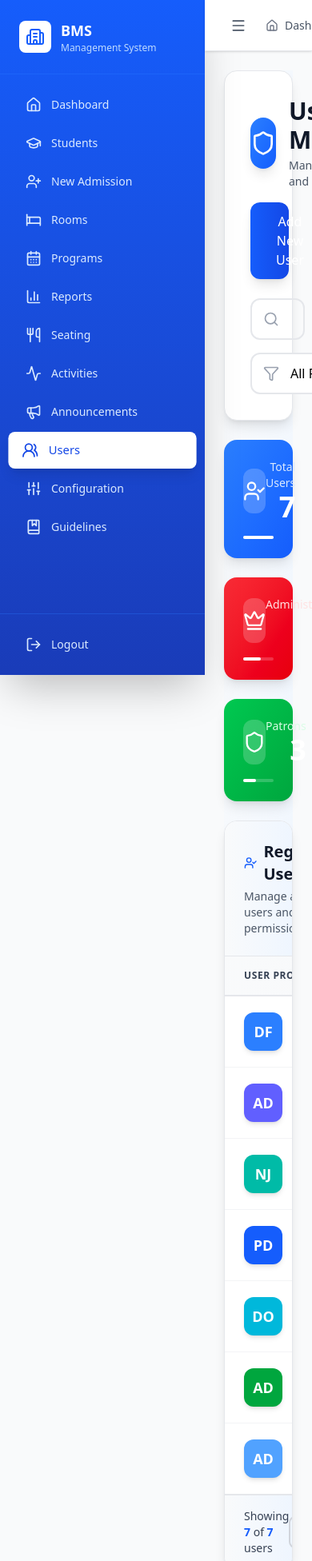
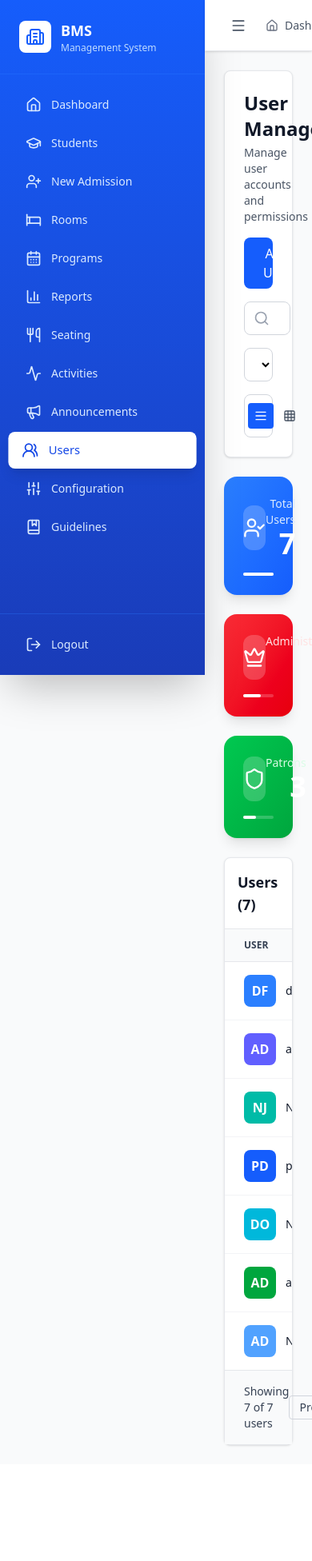
Before and after one commit to fabdev250/cbgmanage, a React (Vite) app: page /users in a window 390 px wide. Shown: the top 1952 px of the page at 80% size. After the commit the page ends 1831 px from the top, so only its background shows below. Built offline with nearby package versions, Linux system fonts and the light colour scheme.

Commit message:
added new users

```diff
--- a/src/pages/Users.jsx
+++ b/src/pages/Users.jsx
@@ -1,11 +1,11 @@
 import React, { useState } from 'react';
-import { UserPlus, Search, MoreVertical, Mail, Shield, Edit, Trash2, Lock, UserCheck, Crown, Filter } from 'lucide-react';
+import { UserPlus, Search, MoreVertical, Mail, Shield, Edit, Trash2, Lock, UserCheck, Crown, Filter, Grid3x3, LayoutGrid, List, AlignJustify } from 'lucide-react';
 
 const Users = () => {
   const [searchQuery, setSearchQuery] = useState('');
   const [selectedRole, setSelectedRole] = useState('all');
   const [openMenu, setOpenMenu] = useState(null);
-  const [showAddModal, setShowAddModal] = useState(false);
+  const [viewMode, setViewMode] = useState('list'); // list, grid, card, large, medium, small
 
   // Mock users data
   const users = [
@@ -89,54 +89,89 @@ const Users = () => {
   };
 
   return (
-    <div className="min-h-screen bg-gradient-to-br from-gray-50 to-blue-50">
+    <div className="min-h-screen bg-gray-50">
       <div className="max-w-7xl mx-auto">
-        {/* Enhanced Header */}
-        <div className="bg-white rounded-2xl shadow-lg border border-gray-200 p-8 mb-6">
-          <div className="flex flex-col lg:flex-row lg:items-center lg:justify-between gap-4 mb-6">
-            <div className="flex items-center gap-4">
-              <div className="w-16 h-16 bg-gradient-to-br from-blue-500 to-blue-600 rounded-2xl flex items-center justify-center shadow-lg">
-                <Shield className="w-8 h-8 text-white" />
-              </div>
+        {/* Simplified Header */}
+        <div className="bg-white rounded-lg shadow-sm border border-gray-200 p-6 mb-6">
+          <div className="flex flex-col lg:flex-row lg:items-center lg:justify-between gap-4 mb-4">
             <div>
-                <h1 className="text-3xl font-bold text-gray-900 flex items-center gap-2">
-                  User Management
-                </h1>
-                <p className="text-sm text-gray-600 mt-1">Manage user accounts, roles and permissions</p>
-              </div>
+              <h1 className="text-2xl font-bold text-gray-900">User Management</h1>
+              <p className="text-sm text-gray-600 mt-1">Manage user accounts and permissions</p>
             </div>
             <button
-              onClick={() => setShowAddModal(true)}
-              className="bg-gradient-to-r from-blue-600 to-blue-700 hover:from-blue-700 hover:to-blue-800 text-white px-6 py-3 rounded-xl font-medium flex items-center gap-2 shadow-lg hover:shadow-xl transition-all transform hover:scale-105"
+              className="bg-blue-600 hover:bg-blue-700 text-white px-4 py-2 rounded-lg font-medium flex items-center gap-2 transition-colors"
             >
               <UserPlus className="w-5 h-5" />
-              Add New User
+              Add User
             </button>
           </div>
 
-          {/* Enhanced Search and Filter */}
-          <div className="flex flex-col sm:flex-row gap-4">
+          {/* Search, Filter and View Options */}
+          <div className="flex flex-col lg:flex-row gap-4">
             <div className="relative flex-1">
-              <Search className="absolute left-4 top-1/2 transform -translate-y-1/2 w-5 h-5 text-gray-400" />
+              <Search className="absolute left-3 top-1/2 transform -translate-y-1/2 w-5 h-5 text-gray-400" />
               <input
                 type="text"
-                placeholder="Search users by name or email..."
+                placeholder="Search users..."
                 value={searchQuery}
                 onChange={(e) => setSearchQuery(e.target.value)}
-                className="w-full pl-12 pr-4 py-3 border-2 border-gray-200 rounded-xl focus:outline-none focus:ring-2 focus:ring-blue-500 focus:border-transparent transition-all"
+                className="w-full pl-10 pr-4 py-2 border border-gray-300 rounded-lg focus:outline-none focus:ring-2 focus:ring-blue-500"
               />
             </div>
-            <div className="relative">
-              <Filter className="absolute left-4 top-1/2 transform -translate-y-1/2 w-5 h-5 text-gray-400" />
             <select
               value={selectedRole}
               onChange={(e) => setSelectedRole(e.target.value)}
-                className="pl-12 pr-8 py-3 border-2 border-gray-200 rounded-xl focus:outline-none focus:ring-2 focus:ring-blue-500 focus:border-transparent appearance-none bg-white transition-all min-w-[200px]"
+              className="px-4 py-2 border border-gray-300 rounded-lg focus:outline-none focus:ring-2 focus:ring-blue-500 bg-white"
             >
               <option value="all">All Roles</option>
               <option value="administrator">Administrators</option>
               <option value="patron">Patrons</option>
             </select>
+
+            {/* View Mode Toggles */}
+            <div className="flex items-center gap-1 border border-gray-300 rounded-lg p-1">
+              <button
+                onClick={() => setViewMode('list')}
+                className={`p-2 rounded transition-colors ${viewMode === 'list' ? 'bg-blue-600 text-white' : 'text-gray-600 hover:bg-gray-100'}`}
+                title="List View"
+              >
+                <AlignJustify className="w-4 h-4" />
+              </button>
+              <button
+                onClick={() => setViewMode('grid')}
+                className={`p-2 rounded transition-colors ${viewMode === 'grid' ? 'bg-blue-600 text-white' : 'text-gray-600 hover:bg-gray-100'}`}
+                title="Grid View"
+              >
+                <Grid3x3 className="w-4 h-4" />
+              </button>
+              <button
+                onClick={() => setViewMode('card')}
+                className={`p-2 rounded transition-colors ${viewMode === 'card' ? 'bg-blue-600 text-white' : 'text-gray-600 hover:bg-gray-100'}`}
+                title="Card View"
+              >
+                <LayoutGrid className="w-4 h-4" />
+              </button>
+              <button
+                onClick={() => setViewMode('large')}
+                className={`p-2 rounded transition-colors ${viewMode === 'large' ? 'bg-blue-600 text-white' : 'text-gray-600 hover:bg-gray-100'}`}
+                title="Large Icons"
+              >
+                <span className="text-lg font-bold">L</span>
+              </button>
+              <button
+                onClick={() => setViewMode('medium')}
+                className={`p-2 rounded transition-colors ${viewMode === 'medium' ? 'bg-blue-600 text-white' : 'text-gray-600 hover:bg-gray-100'}`}
+                title="Medium Icons"
+              >
+                <span className="text-sm font-bold">M</span>
+              </button>
+              <button
+                onClick={() => setViewMode('small')}
+                className={`p-2 rounded transition-colors ${viewMode === 'small' ? 'bg-blue-600 text-white' : 'text-gray-600 hover:bg-gray-100'}`}
+                title="Small Icons"
+              >
+                <span className="text-xs font-bold">S</span>
+              </button>
             </div>
           </div>
         </div>
@@ -189,150 +224,212 @@ const Users = () => {
           </div>
         </div>
 
-        {/* Enhanced Users List */}
-        <div className="bg-white rounded-2xl shadow-lg border border-gray-200 overflow-hidden">
-          <div className="bg-gradient-to-r from-gray-50 to-blue-50 p-6 border-b border-gray-200">
+        {/* Users Display - Changes based on view mode */}
+        <div className="bg-white rounded-lg shadow-sm border border-gray-200">
+          <div className="p-4 border-b border-gray-200">
             <div className="flex items-center justify-between">
-              <div>
-                <h2 className="text-xl font-bold text-gray-900 flex items-center gap-2">
-                  <UserCheck className="w-6 h-6 text-blue-600" />
-                  Registered Users
-                </h2>
-                <p className="text-sm text-gray-600 mt-1">Manage all system users and their permissions</p>
-              </div>
-              <div className="text-right">
-                <p className="text-2xl font-bold text-blue-600">{filteredUsers.length}</p>
-                <p className="text-xs text-gray-500">Active Users</p>
-              </div>
+              <h2 className="text-lg font-bold text-gray-900">Users ({filteredUsers.length})</h2>
             </div>
           </div>
 
+          {filteredUsers.length === 0 ? (
+            <div className="p-12 text-center">
+              <UserCheck className="w-12 h-12 text-gray-400 mx-auto mb-4" />
+              <h3 className="text-lg font-bold text-gray-900 mb-2">No Users Found</h3>
+              <p className="text-gray-500 mb-4">No users match your search criteria.</p>
+              <button
+                onClick={() => {
+                  setSearchQuery('');
+                  setSelectedRole('all');
+                }}
+                className="bg-blue-600 hover:bg-blue-700 text-white px-4 py-2 rounded-lg font-medium transition-colors"
+              >
+                Clear Filters
+              </button>
+            </div>
+          ) : (
+            <>
+              {/* List View */}
+              {viewMode === 'list' && (
                 <div className="overflow-x-auto">
                   <table className="w-full">
-              <thead className="bg-gradient-to-r from-gray-50 to-gray-100 border-b-2 border-gray-200">
+                    <thead className="bg-gray-50 border-b border-gray-200">
                       <tr>
-                  <th className="px-6 py-4 text-left text-xs font-bold text-gray-700 uppercase tracking-wider">
-                    User Profile
-                  </th>
-                  <th className="px-6 py-4 text-left text-xs font-bold text-gray-700 uppercase tracking-wider">
-                    Email Address
-                  </th>
-                  <th className="px-6 py-4 text-left text-xs font-bold text-gray-700 uppercase tracking-wider">
-                    Role & Status
-                  </th>
-                  <th className="px-6 py-4 text-center text-xs font-bold text-gray-700 uppercase tracking-wider">
-                    Actions
-                  </th>
+                        <th className="px-6 py-3 text-left text-xs font-semibold text-gray-700 uppercase">User</th>
+                        <th className="px-6 py-3 text-left text-xs font-semibold text-gray-700 uppercase">Email</th>
+                        <th className="px-6 py-3 text-left text-xs font-semibold text-gray-700 uppercase">Role</th>
+                        <th className="px-6 py-3 text-right text-xs font-semibold text-gray-700 uppercase">Actions</th>
                       </tr>
                     </thead>
                     <tbody className="divide-y divide-gray-100">
-                {filteredUsers.map((user, index) => (
-                  <tr key={user.id} className="hover:bg-blue-50/50 transition-all group">
-                    <td className="px-6 py-5 whitespace-nowrap">
-                      <div className="flex items-center gap-4">
-                        <div className={`w-12 h-12 ${user.bgColor} rounded-xl flex items-center justify-center shadow-md transform group-hover:scale-110 transition-transform`}>
-                          <span className="text-white font-bold text-lg">{user.initials}</span>
+                      {filteredUsers.map((user) => (
+                        <tr key={user.id} className="hover:bg-gray-50">
+                          <td className="px-6 py-4 whitespace-nowrap">
+                            <div className="flex items-center gap-3">
+                              <div className={`w-10 h-10 ${user.bgColor} rounded-lg flex items-center justify-center`}>
+                                <span className="text-white font-bold">{user.initials}</span>
                               </div>
-                        <div>
-                          <p className="text-sm font-bold text-gray-900">{user.name}</p>
-                          <p className="text-xs text-gray-500">User ID: #{user.id}</p>
-                        </div>
+                              <span className="text-sm font-medium text-gray-900">{user.name}</span>
                             </div>
                           </td>
-                    <td className="px-6 py-5 whitespace-nowrap">
-                      <div className="flex items-center gap-2">
-                        <div className="w-8 h-8 bg-gray-100 rounded-lg flex items-center justify-center">
-                          <Mail className="w-4 h-4 text-gray-600" />
-                        </div>
-                        <span className="text-sm text-gray-700">{user.email}</span>
-                      </div>
+                          <td className="px-6 py-4 whitespace-nowrap text-sm text-gray-700">{user.email}</td>
+                          <td className="px-6 py-4 whitespace-nowrap">
+                            <span className={`inline-flex items-center px-3 py-1 rounded-full text-xs font-medium ${
+                              user.role === 'administrator'
+                                ? 'bg-red-100 text-red-700'
+                                : 'bg-blue-100 text-blue-700'
+                            }`}>
+                              {user.role === 'administrator' ? 'Administrator' : 'Patron'}
+                            </span>
                           </td>
-                    <td className="px-6 py-5 whitespace-nowrap">
-                      {user.role === 'administrator' ? (
-                        <span className="inline-flex items-center px-4 py-2 rounded-xl text-xs font-bold bg-gradient-to-r from-red-500 to-red-600 text-white shadow-md">
-                          <Crown className="w-3.5 h-3.5 mr-1.5" />
-                          Administrator
-                        </span>
-                      ) : (
-                        <span className="inline-flex items-center px-4 py-2 rounded-xl text-xs font-bold bg-gradient-to-r from-blue-500 to-blue-600 text-white shadow-md">
-                          <Shield className="w-3.5 h-3.5 mr-1.5" />
-                          Patron
-                        </span>
-                      )}
-                    </td>
-                    <td className="px-6 py-5 whitespace-nowrap">
-                      <div className="flex items-center justify-center gap-2">
+                          <td className="px-6 py-4 whitespace-nowrap text-right">
                             <button
                               onClick={() => setOpenMenu(openMenu === user.id ? null : user.id)}
-                          className="p-2 hover:bg-blue-100 rounded-xl transition-colors relative"
+                              className="p-2 hover:bg-gray-100 rounded-lg"
                             >
                               <MoreVertical className="w-5 h-5 text-gray-600" />
                             </button>
-
-                        {openMenu === user.id && (
-                          <div className="absolute right-8 mt-32 w-56 bg-white rounded-xl shadow-2xl border border-gray-200 z-20 overflow-hidden">
-                            <button className="w-full flex items-center gap-3 px-4 py-3 text-sm font-medium text-gray-700 hover:bg-blue-50 transition-colors">
-                              <Edit className="w-4 h-4 text-blue-600" />
-                              Edit User
-                            </button>
-                            <button className="w-full flex items-center gap-3 px-4 py-3 text-sm font-medium text-gray-700 hover:bg-blue-50 transition-colors border-t border-gray-100">
-                              <Lock className="w-4 h-4 text-orange-600" />
-                              Reset Password
-                            </button>
-                            <button className="w-full flex items-center gap-3 px-4 py-3 text-sm font-medium text-red-600 hover:bg-red-50 transition-colors border-t border-gray-100">
-                              <Trash2 className="w-4 h-4" />
-                              Delete User
-                            </button>
-                          </div>
-                        )}
-                      </div>
                           </td>
                         </tr>
                       ))}
                     </tbody>
                   </table>
                 </div>
+              )}
 
-          {filteredUsers.length === 0 && (
-            <div className="p-16 text-center">
-              <div className="w-24 h-24 bg-gradient-to-br from-gray-100 to-gray-200 rounded-full flex items-center justify-center mx-auto mb-6">
-                <UserCheck className="w-12 h-12 text-gray-400" />
+              {/* Grid View */}
+              {viewMode === 'grid' && (
+                <div className="p-4 grid grid-cols-1 sm:grid-cols-2 lg:grid-cols-3 xl:grid-cols-4 gap-4">
+                  {filteredUsers.map((user) => (
+                    <div key={user.id} className="border border-gray-200 rounded-lg p-4 hover:shadow-md transition-shadow">
+                      <div className="flex items-center justify-between mb-3">
+                        <div className={`w-12 h-12 ${user.bgColor} rounded-lg flex items-center justify-center`}>
+                          <span className="text-white font-bold">{user.initials}</span>
                         </div>
-              <h3 className="text-xl font-bold text-gray-900 mb-2">No Users Found</h3>
-              <p className="text-gray-500 mb-6">No users match your search criteria. Try adjusting your filters.</p>
                         <button
-                onClick={() => {
-                  setSearchQuery('');
-                  setSelectedRole('all');
-                }}
-                className="bg-blue-600 hover:bg-blue-700 text-white px-6 py-2 rounded-lg font-medium transition-colors"
+                          onClick={() => setOpenMenu(openMenu === user.id ? null : user.id)}
+                          className="p-1 hover:bg-gray-100 rounded"
                         >
-                Clear Filters
+                          <MoreVertical className="w-5 h-5 text-gray-600" />
                         </button>
+                      </div>
+                      <h3 className="font-bold text-gray-900 mb-1">{user.name}</h3>
+                      <p className="text-sm text-gray-600 mb-2 truncate">{user.email}</p>
+                      <span className={`inline-flex items-center px-2 py-1 rounded text-xs font-medium ${
+                        user.role === 'administrator' ? 'bg-red-100 text-red-700' : 'bg-blue-100 text-blue-700'
+                      }`}>
+                        {user.role === 'administrator' ? 'Admin' : 'Patron'}
+                      </span>
+                    </div>
+                  ))}
                 </div>
               )}
 
-          {/* Enhanced Footer */}
-          {filteredUsers.length > 0 && (
-            <div className="px-6 py-4 border-t-2 border-gray-200 bg-gradient-to-r from-gray-50 to-blue-50">
+              {/* Card View */}
+              {viewMode === 'card' && (
+                <div className="p-4 grid grid-cols-1 md:grid-cols-2 lg:grid-cols-3 gap-4">
+                  {filteredUsers.map((user) => (
+                    <div key={user.id} className="border border-gray-200 rounded-lg p-6 hover:shadow-lg transition-shadow">
+                      <div className="flex items-start justify-between mb-4">
+                        <div className="flex items-center gap-3">
+                          <div className={`w-16 h-16 ${user.bgColor} rounded-xl flex items-center justify-center`}>
+                            <span className="text-white font-bold text-xl">{user.initials}</span>
+                          </div>
+                          <div>
+                            <h3 className="font-bold text-gray-900">{user.name}</h3>
+                            <p className="text-xs text-gray-500">ID: #{user.id}</p>
+                          </div>
+                        </div>
+                        <button
+                          onClick={() => setOpenMenu(openMenu === user.id ? null : user.id)}
+                          className="p-2 hover:bg-gray-100 rounded-lg"
+                        >
+                          <MoreVertical className="w-5 h-5 text-gray-600" />
+                        </button>
+                      </div>
+                      <div className="space-y-2">
+                        <div className="flex items-center gap-2 text-sm text-gray-700">
+                          <Mail className="w-4 h-4 text-gray-400" />
+                          <span className="truncate">{user.email}</span>
+                        </div>
+                        <div className="flex items-center gap-2">
+                          <Shield className="w-4 h-4 text-gray-400" />
+                          <span className={`text-xs font-medium px-2 py-1 rounded ${
+                            user.role === 'administrator' ? 'bg-red-100 text-red-700' : 'bg-blue-100 text-blue-700'
+                          }`}>
+                            {user.role === 'administrator' ? 'Administrator' : 'Patron'}
+                          </span>
+                        </div>
+                      </div>
+                    </div>
+                  ))}
+                </div>
+              )}
+
+              {/* Large Icon View */}
+              {viewMode === 'large' && (
+                <div className="p-4 grid grid-cols-2 sm:grid-cols-3 md:grid-cols-4 lg:grid-cols-6 gap-4">
+                  {filteredUsers.map((user) => (
+                    <div key={user.id} className="flex flex-col items-center p-4 hover:bg-gray-50 rounded-lg transition-colors">
+                      <div className={`w-20 h-20 ${user.bgColor} rounded-2xl flex items-center justify-center mb-2`}>
+                        <span className="text-white font-bold text-2xl">{user.initials}</span>
+                      </div>
+                      <p className="text-sm font-medium text-gray-900 text-center truncate w-full">{user.name}</p>
+                      <p className="text-xs text-gray-500">{user.role === 'administrator' ? 'Admin' : 'Patron'}</p>
+                    </div>
+                  ))}
+                </div>
+              )}
+
+              {/* Medium Icon View */}
+              {viewMode === 'medium' && (
+                <div className="p-4 grid grid-cols-3 sm:grid-cols-4 md:grid-cols-6 lg:grid-cols-8 gap-3">
+                  {filteredUsers.map((user) => (
+                    <div key={user.id} className="flex flex-col items-center p-3 hover:bg-gray-50 rounded-lg transition-colors">
+                      <div className={`w-14 h-14 ${user.bgColor} rounded-xl flex items-center justify-center mb-2`}>
+                        <span className="text-white font-bold text-lg">{user.initials}</span>
+                      </div>
+                      <p className="text-xs font-medium text-gray-900 text-center truncate w-full">{user.name}</p>
+                    </div>
+                  ))}
+                </div>
+              )}
+
+              {/* Small Icon View */}
+              {viewMode === 'small' && (
+                <div className="p-4 grid grid-cols-4 sm:grid-cols-6 md:grid-cols-8 lg:grid-cols-10 gap-2">
+                  {filteredUsers.map((user) => (
+                    <div key={user.id} className="flex flex-col items-center p-2 hover:bg-gray-50 rounded-lg transition-colors" title={user.name}>
+                      <div className={`w-10 h-10 ${user.bgColor} rounded-lg flex items-center justify-center mb-1`}>
+                        <span className="text-white font-bold text-sm">{user.initials}</span>
+                      </div>
+                      <p className="text-xs text-gray-900 text-center truncate w-full">{user.name.split(' ')[0]}</p>
+                    </div>
+                  ))}
+                </div>
+              )}
+
+              {/* Pagination */}
+              <div className="px-6 py-4 border-t border-gray-200 bg-gray-50">
                 <div className="flex items-center justify-between">
                   <p className="text-sm text-gray-700">
-                  Showing <span className="font-bold text-blue-600">{filteredUsers.length}</span> of{' '}
-                  <span className="font-bold text-blue-600">{users.length}</span> users
+                    Showing <span className="font-medium">{filteredUsers.length}</span> of{' '}
+                    <span className="font-medium">{users.length}</span> users
                   </p>
                   <div className="flex items-center gap-2">
-                  <button className="px-4 py-2 border-2 border-gray-300 rounded-lg text-sm font-medium text-gray-700 hover:bg-white hover:border-blue-500 transition-all">
+                    <button className="px-3 py-1 border border-gray-300 rounded text-sm text-gray-700 hover:bg-white">
                       Previous
                     </button>
-                  <button className="px-4 py-2 bg-gradient-to-r from-blue-600 to-blue-700 text-white rounded-lg text-sm font-medium shadow-md">
+                    <button className="px-3 py-1 bg-blue-600 text-white rounded text-sm">
                       1
                     </button>
-                  <button className="px-4 py-2 border-2 border-gray-300 rounded-lg text-sm font-medium text-gray-700 hover:bg-white hover:border-blue-500 transition-all">
+                    <button className="px-3 py-1 border border-gray-300 rounded text-sm text-gray-700 hover:bg-white">
                       Next
                     </button>
                   </div>
                 </div>
               </div>
+            </>
           )}
         </div>
       </div>
```
Lines whose indentation alone changed are shown as unchanged.
